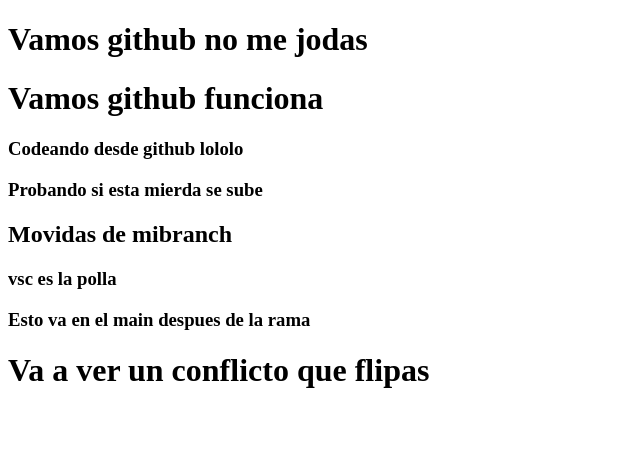
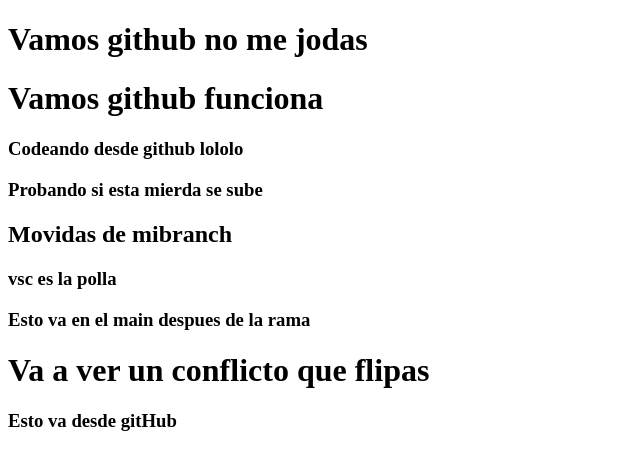
Before and after one commit to Saltimbanky13/segundointento, a plain HTML site: page index.html in a window 1280 px wide. Shown: the whole page, without its empty margins (0-640 px from the left). Drawn offline with Linux system fonts and the light colour scheme.

Commit message:
Update index.html

```diff
--- a/index.html
+++ b/index.html
@@ -19,6 +19,7 @@
 
     <h3>Esto va en el main despues de la rama</h3>
     <h1>Va a ver un conflicto que flipas</h1>
+    <h3>Esto va desde gitHub </h3>
 </body>
 
 </html>
```
